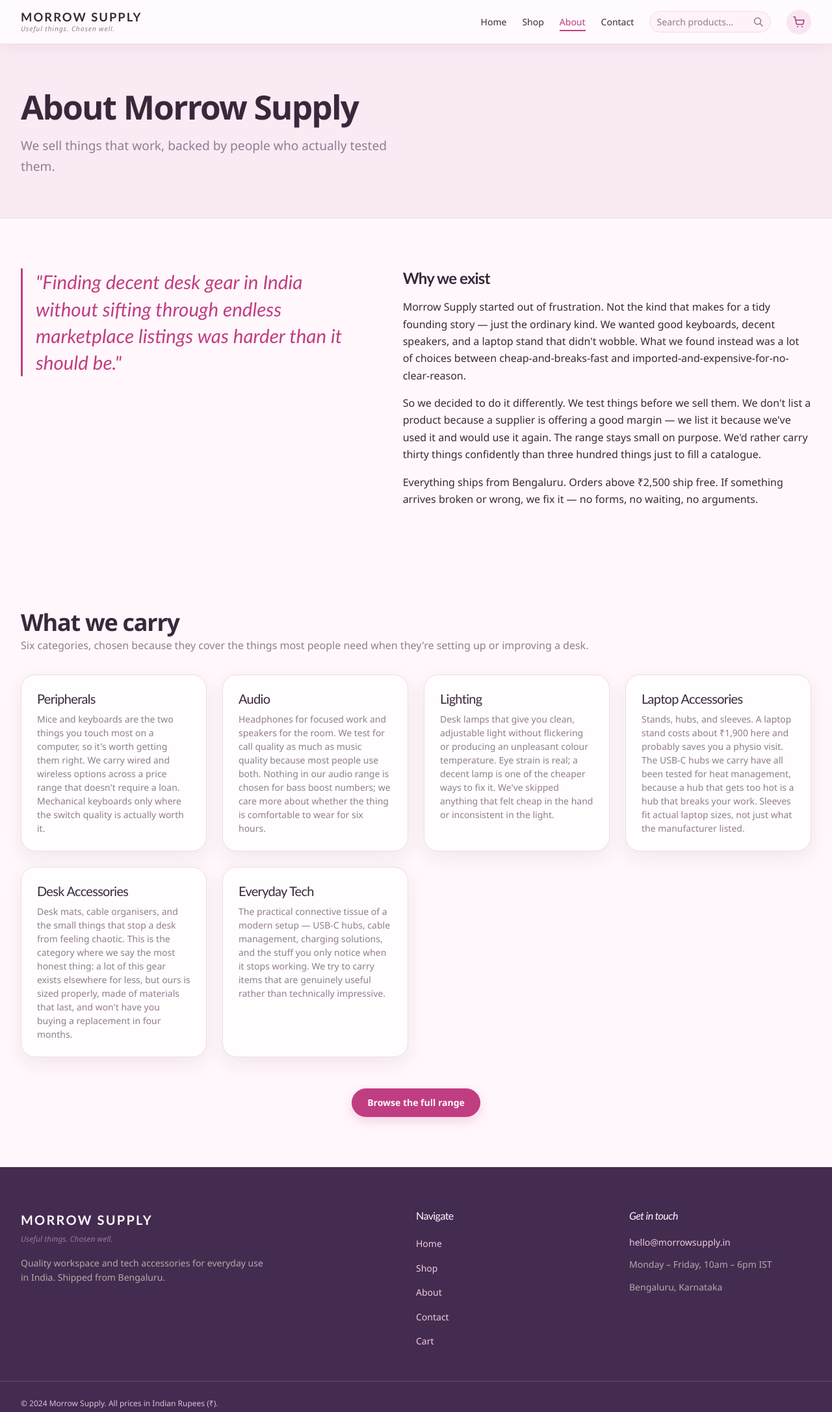
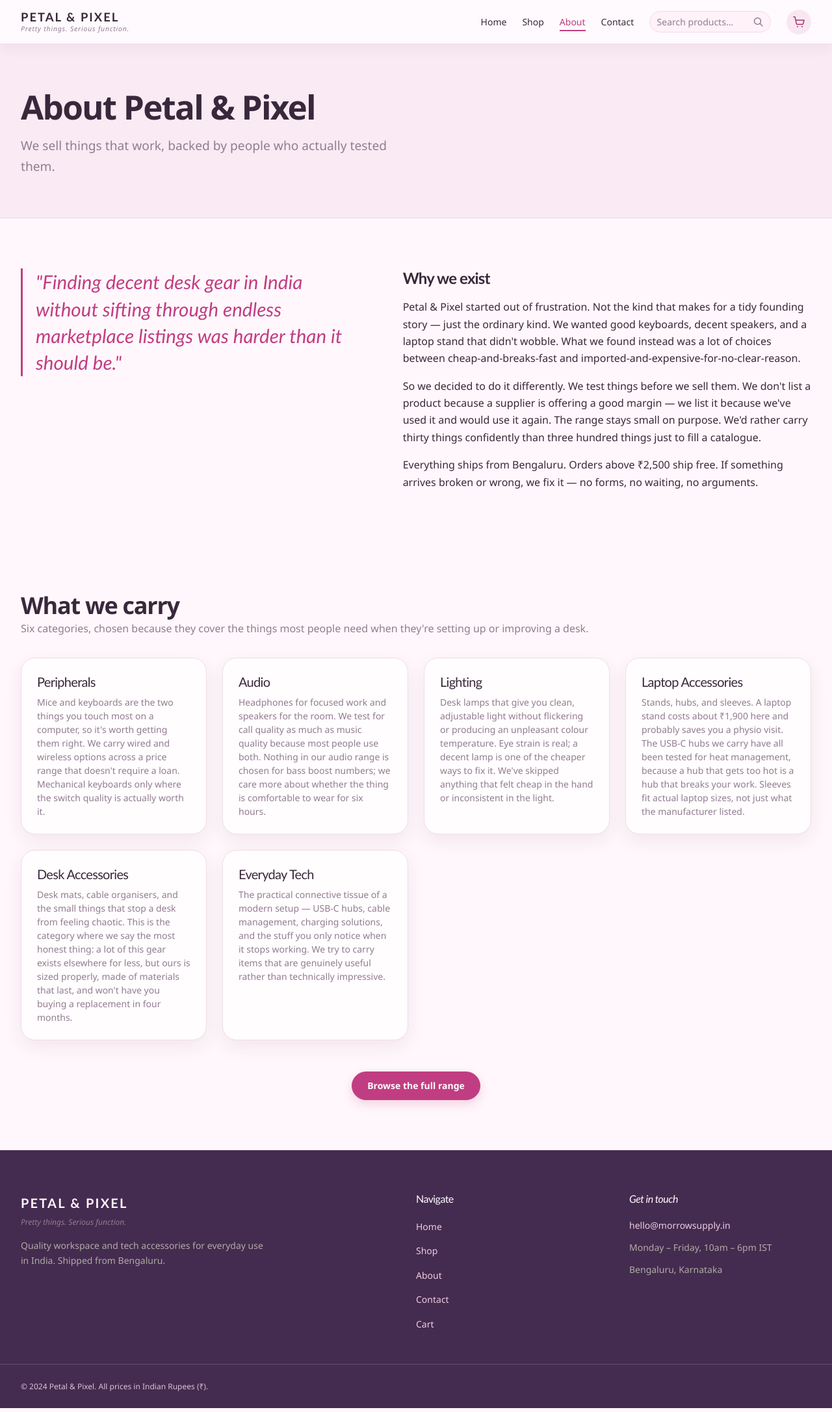
Before and after one commit to khushi-btw/Lab-12, a plain HTML site: page about.html in a window 1280 px wide. Shown: the whole page at 65% size. Drawn offline with Linux system fonts and the light colour scheme.

Commit message:
Rebrand store as Petal and Pixel

```diff
--- a/about.html
+++ b/about.html
@@ -3,8 +3,8 @@
 <head>
   <meta charset="UTF-8" />
   <meta name="viewport" content="width=device-width, initial-scale=1.0" />
-  <title>About — Morrow Supply</title>
-  <meta name="description" content="Morrow Supply is an Indian tech and workspace accessories retailer. We test what we sell and stock only what works." />
+  <title>About — Petal & Pixel</title>
+  <meta name="description" content="Petal & Pixel is an Indian tech and workspace accessories retailer. We test what we sell and stock only what works." />
   <link rel="stylesheet" href="./css/style.css" />
 </head>
 <body class="page-about">
@@ -14,9 +14,9 @@
     <nav class="nav-inner" role="navigation" aria-label="Main navigation">
 
       <!-- Logo -->
-      <a href="./index.html" class="nav-logo" aria-label="Morrow Supply home">
-        <span class="logo-name">MORROW SUPPLY</span>
-        <span class="logo-tagline">Useful things. Chosen well.</span>
+      <a href="./index.html" class="nav-logo" aria-label="Petal & Pixel home">
+        <span class="logo-name">PETAL & PIXEL</span>
+        <span class="logo-tagline">Pretty things. Serious function.</span>
       </a>
 
       <!-- Primary nav links -->
@@ -69,7 +69,7 @@
     <!-- ===================== PAGE HERO ===================== -->
     <section class="about-hero" aria-labelledby="about-hero-heading">
       <div class="container">
-        <h1 class="about-hero-heading" id="about-hero-heading">About Morrow Supply</h1>
+        <h1 class="about-hero-heading" id="about-hero-heading">About Petal & Pixel</h1>
         <p class="about-hero-lead">
           We sell things that work, backed by people who actually tested them.
         </p>
@@ -93,7 +93,7 @@
           <h2 class="about-philosophy-heading">Why we exist</h2>
 
           <p>
-            Morrow Supply started out of frustration. Not the kind that makes
+            Petal & Pixel started out of frustration. Not the kind that makes
             for a tidy founding story — just the ordinary kind. We wanted good
             keyboards, decent speakers, and a laptop stand that didn't wobble.
             What we found instead was a lot of choices between cheap-and-breaks-fast
@@ -208,8 +208,8 @@
 
       <!-- Col 1: Brand -->
       <div class="footer-col footer-brand">
-        <span class="footer-logo">MORROW SUPPLY</span>
-        <p class="footer-tagline">Useful things. Chosen well.</p>
+        <span class="footer-logo">PETAL & PIXEL</span>
+        <p class="footer-tagline">Pretty things. Serious function.</p>
         <p class="footer-blurb">
           Quality workspace and tech accessories for everyday use in India.
           Shipped from Bengaluru.
@@ -242,7 +242,7 @@
 
     </div>
     <div class="footer-bottom">
-      <p>&copy; 2024 Morrow Supply. All prices in Indian Rupees (₹).</p>
+      <p>&copy; 2024 Petal & Pixel. All prices in Indian Rupees (₹).</p>
     </div>
   </footer>
 
--- a/js/cart.js
+++ b/js/cart.js
@@ -1,5 +1,5 @@
 /**
- * cart.js — Morrow Supply Cart Page
+ * cart.js — Petal & Pixel Cart Page
  * Loads cart from localStorage, retrieves live product data from XML,
  * renders cart rows, handles qty changes, removal, and totals.
  * Depends on: main.js, products.js
@@ -16,7 +16,7 @@
       bindCartEvents(xmlDoc);
       renderCart(xmlDoc);
     } catch (err) {
-      console.error('[Morrow Supply] Cart XML error:', err);
+      console.error('[Petal & Pixel] Cart XML error:', err);
       showCartError();
     }
   });
--- a/js/checkout.js
+++ b/js/checkout.js
@@ -1,5 +1,5 @@
 /**
- * checkout.js — Morrow Supply Checkout Page
+ * checkout.js — Petal & Pixel Checkout Page
  * Validates form, renders order summary from XML, places demo order.
  * Depends on: main.js, products.js
  */
@@ -22,7 +22,7 @@
       renderOrderSummary(xmlDoc, cart);
       bindFormSubmit(xmlDoc, cart);
     } catch (err) {
-      console.error('[Morrow Supply] Checkout XML error:', err);
+      console.error('[Petal & Pixel] Checkout XML error:', err);
       var listEl = document.getElementById('checkout-items-list');
       if (listEl) listEl.innerHTML = '<li>Could not load order details.</li>';
     }
--- a/js/main.js
+++ b/js/main.js
@@ -1,5 +1,5 @@
 /**
- * main.js — Morrow Supply shared utilities
+ * main.js — Petal & Pixel shared utilities
  * Loaded on every page. Provides: INR formatter, cart helpers,
  * XML loader, navigation activation, mobile menu, and toast notifications.
  */
--- a/js/product.js
+++ b/js/product.js
@@ -1,5 +1,5 @@
 /**
- * product.js — Morrow Supply Product Detail Page
+ * product.js — Petal & Pixel Product Detail Page
  * Handles: loading a single product by URL ?id=, populating detail view,
  *          quantity selector, add-to-cart
  */
@@ -46,7 +46,7 @@
 
   function populateProduct(product) {
     // Page title
-    document.title = `${product.name} — Morrow Supply`;
+    document.title = `${product.name} — Petal & Pixel`;
 
     // Breadcrumb
     const breadcrumbName = document.getElementById('breadcrumb-product-name');
--- a/js/products.js
+++ b/js/products.js
@@ -1,5 +1,5 @@
 /**
- * products.js — Morrow Supply product utilities
+ * products.js — Petal & Pixel product utilities
  * Depends on main.js (loadXML, parseProducts, findProductById, formatINR, addToCart).
  * Provides: loadXML(), parseProducts(), findProductById(),
  *           renderProductCard(), handleXMLError(), getProductImageAlt()
@@ -93,7 +93,7 @@ function renderProductCard(product) {
  * @param {string} [containerId='products-grid']
  */
 function handleXMLError(error, containerId = 'products-grid') {
-  console.error('[Morrow Supply] XML load error:', error);
+  console.error('[Petal & Pixel] XML load error:', error);
 
   const container = document.getElementById(containerId) || document.querySelector('main');
   if (!container) return;
--- a/js/shop.js
+++ b/js/shop.js
@@ -1,5 +1,5 @@
 /**
- * shop.js — Morrow Supply Shop Page
+ * shop.js — Petal & Pixel Shop Page
  * Handles: loading products from XML, search, category filter, sort, rendering grid
  */
 
```
Also changed, not shown: cart.html (+8 -8 lines), checkout.html (+8 -8 lines), contact.html (+8 -8 lines), index.html (+10 -10 lines), order-success.html (+8 -8 lines), product.html (+7 -7 lines), shop.html (+7 -7 lines), 1 other file.
